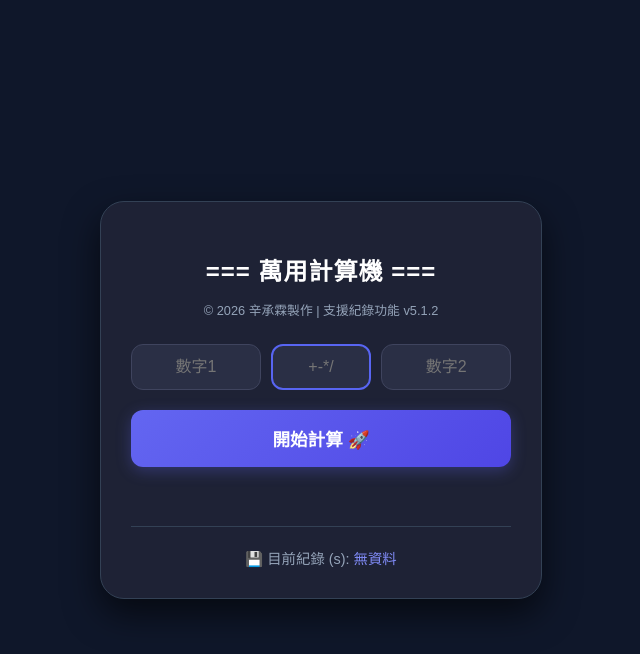
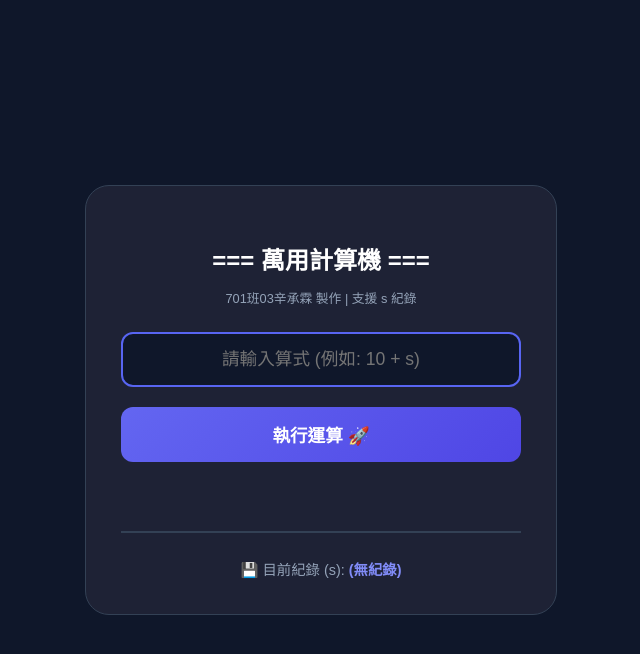
Before and after one commit to pengjun0429/calculator, a Flask app: page / in a window 1280 px wide. Shown: the top 654 px of the page, without its empty margins (319-959 px from the left). Run offline with Flask 3, Linux system fonts and the light colour scheme.

Commit message:
Update index.html 6

```diff
--- a/templates/index.html
+++ b/templates/index.html
@@ -2,105 +2,71 @@
 <html lang="zh-TW">
 <head>
     <meta charset="UTF-8">
-    <meta name="viewport" content="width=device-width, initial-scale=1.0">
-    <title>萬用計算機</title>
+    <title>701班03辛承霖 - 萬用計算機</title>
     <style>
-        body { background-color: #0f172a; color: white; display: flex; justify-content: center; align-items: center; height: 100vh; margin: 0; font-family: sans-serif; }
-        .container { background-color: #1e2235; padding: 30px; border-radius: 24px; width: 380px; box-shadow: 0 15px 35px rgba(0,0,0,0.6); text-align: center; border: 1px solid #334155; position: relative; overflow: hidden; }
-        h2 { margin-bottom: 5px; letter-spacing: 1px; }
-        .info { color: #94a3b8; font-size: 0.8rem; margin-bottom: 25px; }
-        .input-group { display: flex; gap: 10px; margin-bottom: 20px; }
-        .input-field { flex: 1; background: #2a2f45; border: 1px solid #3f445e; color: white; padding: 12px; border-radius: 12px; text-align: center; font-size: 1rem; outline: none; min-width: 0; transition: 0.3s; }
-        .operator { flex: 0.7; border: 2px solid #5865f2; }
-        .input-field:focus { border-color: #818cf8; background: #333952; }
-        .calc-btn { width: 100%; padding: 16px; background: linear-gradient(135deg, #6366f1, #4f46e5); border: none; border-radius: 12px; color: white; font-weight: bold; font-size: 1.1rem; cursor: pointer; box-shadow: 0 4px 15px rgba(99, 102, 241, 0.3); }
-        .calc-btn:hover { transform: translateY(-2px); box-shadow: 0 6px 20px rgba(99, 102, 241, 0.4); }
-        #msg { margin: 15px 0; min-height: 24px; font-weight: bold; }
-        hr { border: 0; border-top: 1px solid #334155; margin: 20px 0; }
+        body { background-color: #0f172a; color: white; font-family: sans-serif; display: flex; justify-content: center; align-items: center; height: 100vh; margin: 0; }
+        .container { background: #1e2235; padding: 35px; border-radius: 24px; width: 400px; text-align: center; border: 1px solid #334155; }
+        h2 { margin-bottom: 5px; }
+        .author { color: #94a3b8; font-size: 0.8rem; margin-bottom: 25px; }
+
+        /* 解決格子跑出版的問題：使用 box-sizing 並設定寬度 */
+        .input-box {
+            width: 100%;
+            padding: 15px;
+            box-sizing: border-box; /* 確保 padding 不會撐破格子 */
+            background: #0f172a;
+            border: 2px solid #5865f2;
+            border-radius: 12px;
+            color: white;
+            font-size: 1.1rem;
+            text-align: center;
+            margin-bottom: 20px;
+            outline: none;
+        }
+
+        .calc-btn {
+            width: 100%;
+            padding: 15px;
+            background: linear-gradient(135deg, #6366f1, #4f46e5);
+            border: none;
+            border-radius: 12px;
+            color: white;
+            font-weight: bold;
+            cursor: pointer;
+            font-size: 1.1rem;
+        }
+
+        .calc-btn:hover { opacity: 0.9; }
+        .msg { margin-top: 20px; min-height: 24px; font-weight: bold; }
+        .error { color: #f87171; }
+        .success { color: #4ade80; }
+        hr { border: 0.5px solid #334155; margin: 25px 0; }
         .history { color: #94a3b8; font-size: 0.9rem; }
-        #s-record { color: #818cf8; }
-        /* 彩蛋特效：晃動動畫 */
-        .shake { animation: shake 0.5s; }
-        @keyframes shake {
-            0% { transform: translateX(0); }
-            25% { transform: translateX(-5px); }
-            50% { transform: translateX(5px); }
-            75% { transform: translateX(-5px); }
-            100% { transform: translateX(0); }
-        }
     </style>
 </head>
 <body>
 
-<div class="container" id="card">
+<div class="container">
     <h2>=== 萬用計算機 ===</h2>
-    <p class="info">© 2026 辛承霖製作 | 支援紀錄功能 v5.1.2</p>
+    <p class="author">701班03辛承霖 製作 | 支援 s 紀錄</p>
 
-    <div class="input-group">
-        <input type="text" id="num1" class="input-field" placeholder="數字1">
-        <input type="text" id="op" class="input-field operator" placeholder="+-*/">
-        <input type="text" id="num2" class="input-field" placeholder="數字2">
+    <form method="POST">
+        <input type="text" name="expr" class="input-box" placeholder="請輸入算式 (例如: 10 + s)" required>
+        <button type="submit" class="calc-btn">執行運算 🚀</button>
+    </form>
+
+    <div class="msg">
+        {% if error %}<div class="error">{{ error }}</div>{% endif %}
+        {% if ans %}<div class="success">{{ ans }}</div>{% endif %}
     </div>
 
-    <button class="calc-btn" onclick="runCalc()">開始計算 🚀</button>
-
-    <div id="msg"></div>
-
     <hr>
-    <div class="history">💾 目前紀錄 (s): <span id="s-record">無資料</span></div>
+    <div class="history">
+        💾 目前紀錄 (s): <span style="color: #818cf8; font-weight: bold;">
+            {{ s_val if s_val is not none else "(無紀錄)" }}
+        </span>
+    </div>
 </div>
-
-<script>
-    function runCalc() {
-        const n1 = document.getElementById('num1').value.trim();
-        const n2 = document.getElementById('num2').value.trim();
-        const op = document.getElementById('op').value.trim().toLowerCase(); // 轉小寫方便判斷 qq
-        const msg = document.getElementById('msg');
-        const record = document.getElementById('s-record');
-        const card = document.getElementById('card');
-
-        // 隱藏彩蛋：輸入 qq
-        if (op === "qq") {
-            msg.style.color = "#ff79c6";
-            msg.innerText = "✨ 發現彩蛋！計算機不想工作，它想哭 QQ ✨";
-            card.classList.add('shake');
-            setTimeout(() => card.classList.remove('shake'), 500);
-            record.innerText = "😭 (哭臉)";
-            return;
-        }
-
-        const v1 = parseFloat(n1);
-        const v2 = parseFloat(n2);
-
-        if (n1 === "" || n2 === "" || isNaN(v1) || isNaN(v2)) {
-            msg.style.color = "#ff5f5f";
-            msg.innerText = "❌ 錯誤：請輸入有效的數字！";
-            return;
-        }
-
-        let result;
-        switch(op) {
-            case '+': result = v1 + v2; break;
-            case '-': result = v1 - v2; break;
-            case '*': result = v1 * v2; break;
-            case '/':
-                if (v2 === 0) {
-                    msg.style.color = "#ff5f5f";
-                    msg.innerText = "❌ 錯誤：不能除以零！";
-                    return;
-                }
-                result = v1 / v2; break;
-            default:
-                msg.style.color = "#ff5f5f";
-                msg.innerText = "❌ 錯誤：無效的運算符號！";
-                return;
-        }
-
-        msg.style.color = "#4ade80";
-        msg.innerText = "計算成功！結果是：" + result;
-        record.innerText = result;
-    }
-</script>
 
 </body>
 </html>
```
